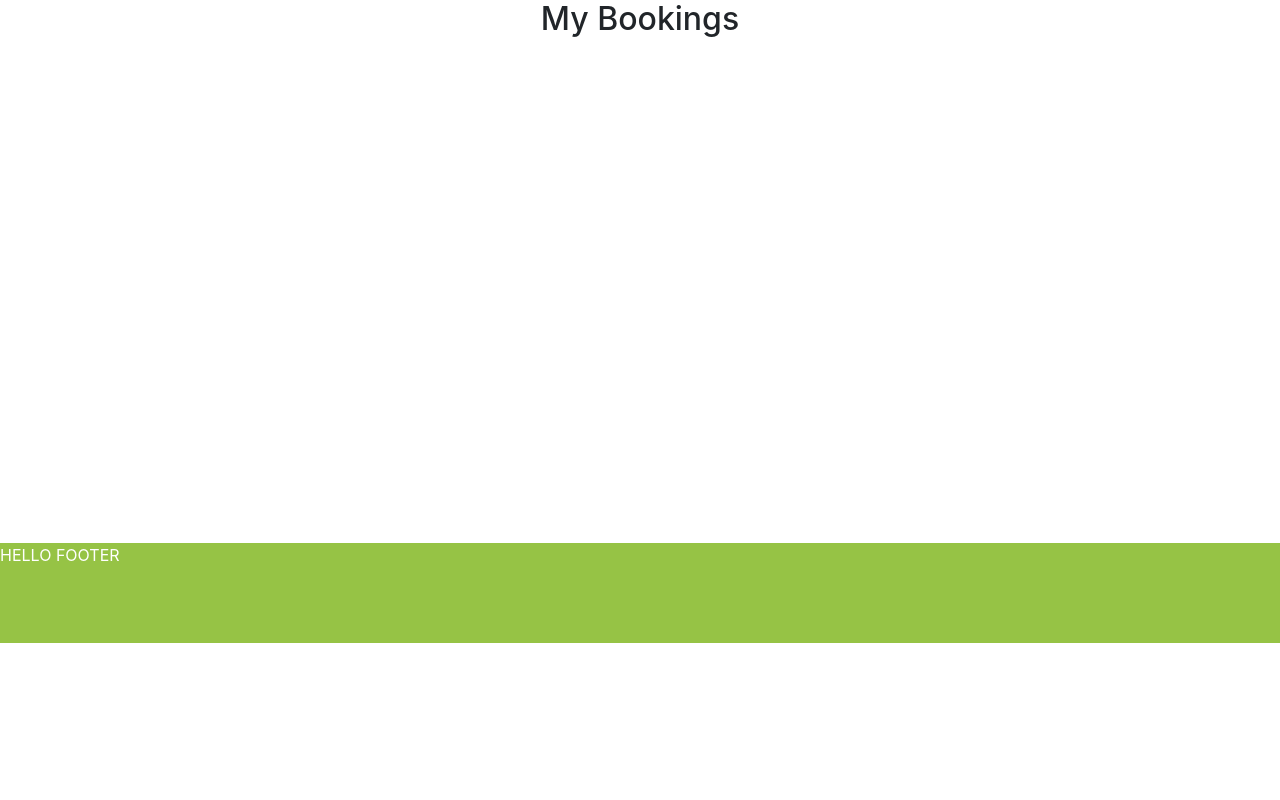
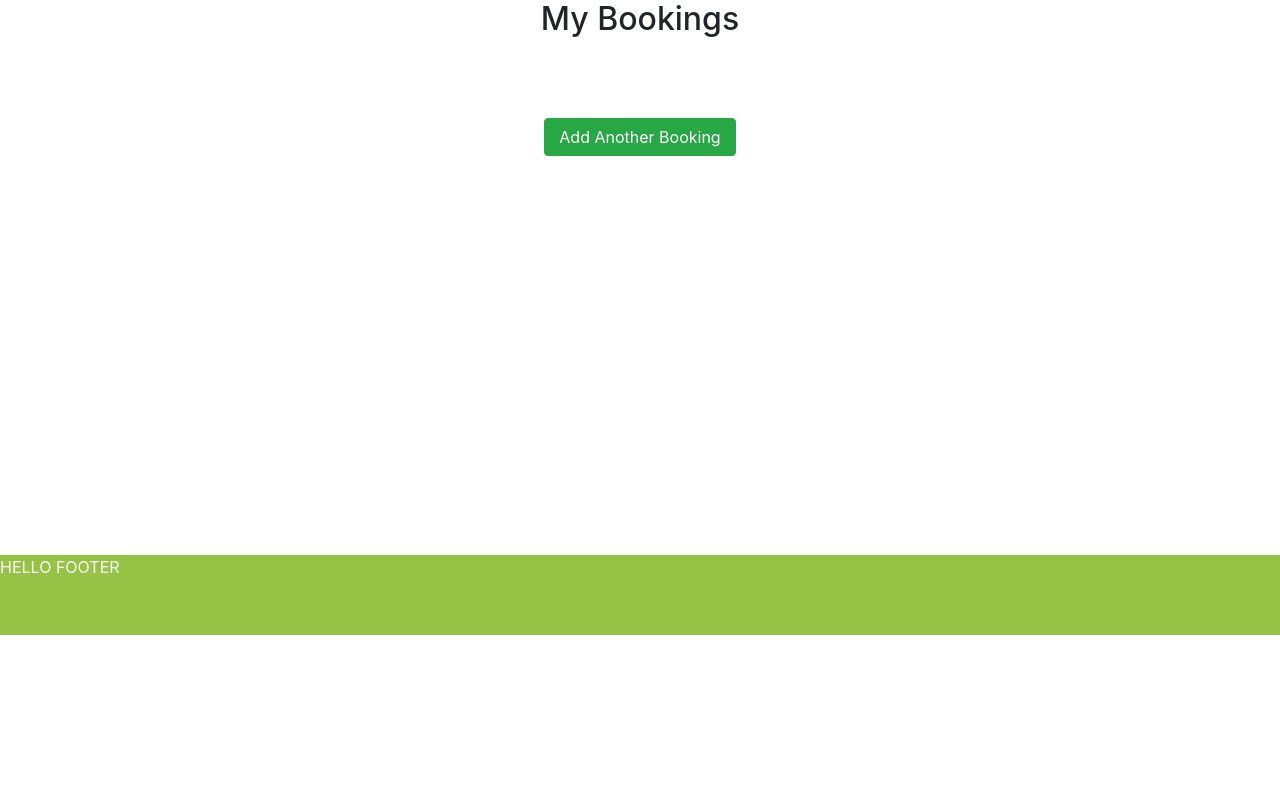
Before and after one commit to Code-Institute-Submissions/Booking-System-1, a Django app: template BOOKING_APP/templates/BOOKING_APP/my-bookings.html in a window 1280 px wide. Shown: the part 165-965 px from the top of the page. After the commit the page ends 800 px from the top, so only its background shows below. Run offline with Django 3.2, Linux system fonts and the light colour scheme; the template is opened without the code that fills it, so the values that code supplies are empty; some libraries are stand-ins or nearby versions.

Commit message:
Style my bookings page & Add sticky footer across all pages

```diff
--- a/BOOKING_APP/static/css/styles.css
+++ b/BOOKING_APP/static/css/styles.css
@@ -34,7 +34,6 @@
 /* ------------------------------------------ Main */
 article {
     text-align: center;
-    height: 88.5vh;
 }
 
 #log-in-article {
@@ -43,9 +42,11 @@ article {
 
 /* ---------------------------------------- Footer */
 #footer {
-    height: 100px;
     color: #ffff;
     background-color: #96C345;
+    width: 100%;
+    height: 10%;
+
 }
 
 /* ---------------------------------- Booking Page */
@@ -54,18 +55,26 @@ article {
     padding: 50px 0px;
     border-top: 1px solid #ddd;
     border-bottom: 1px solid #ddd;
-    float: left;
     width: 100%;
-    margin: 70px auto;
+    margin: auto;
 }
+
 .book-a-table p {
 	color: #9a9a9a;
 }
 
+#form-btns {
+    padding: 50px 0px;
+}
+
 /* ---------------------------------- My Bookings Page */
+#log-in-article {
+    height: auto;
+}
+
 #my-bookings {
     margin: auto;
-    width: 75%;
+    width: 100%;
     margin-top: 50px;
 }
 
@@ -73,18 +82,33 @@ article {
     margin-top: 20px;
 }
 
-#tab-book {
-    margin: auto;
+.tab-book {
     border: 3px #96C345 solid;
+    display: inline-flex;
+    padding: 10px;
+    margin: 30px;
+    min-width: 330px;
 }
 
-#tab-book td {
+.tab-book td {
     padding: 10px;
     text-align: left;
     border: 1px #96C345 solid;
+    min-width: 330px;
 }
 
 .edit-delete {
     margin: 0px 10px;
     padding: 10px;
 }
+
+#add-another {
+    text-align: center;
+    margin-top: 20px;
+}
+
+.add-btn {
+    text-align: center;
+    min-width: 15%;
+    margin: 30px auto 100px;
+}
--- a/BOOKING_APP/templates/BOOKING_APP/base.html
+++ b/BOOKING_APP/templates/BOOKING_APP/base.html
@@ -15,7 +15,6 @@
 	<link rel="stylesheet" href="../../static/css/styles.css">
 </head>
 <body>
-	<article>
 		<header>
 			<div id="top-nav">
 				<p class="top">
@@ -33,8 +32,7 @@
     {% block content %}
     <!-- Content Goes here -->
     {% endblock content %}
-</article>
-<footer id="footer">
+<footer id="footer" class="fixed-bottom">
 	HELLO FOOTER
 </footer>
 </body>
--- a/BOOKING_APP/templates/BOOKING_APP/my-bookings.html
+++ b/BOOKING_APP/templates/BOOKING_APP/my-bookings.html
@@ -18,9 +18,9 @@
    <h2 id="my-book-h2">
       My Bookings
    </h2>
-    <div id="my-bookings">
-    <table id="tab-book">
-      {% for booking in bookings %}
+   <div id="my-bookings"></div>
+   {% for booking in bookings %}
+    <table class="tab-book">
          <tr>
             <td>
                Name: {{ booking.name }}
@@ -62,8 +62,13 @@
                <i class="fas fa-trash edit-delete"></i>
             </td>
          </tr>
+      </table>
       {% endfor %}
-      </table>
    </div>
 </article>
+<aside>
+   <div id="add-another">
+      <a role="button" class="btn btn-success add-btn" href="{% url 'booking_view' %}">Add Another Booking</a>
+   </div>
+</aside>
 {%endblock%}
```
Also changed, not shown: BOOKING_APP/templates/BOOKING_APP/booking.html (+7 -3 lines), BOOKING_APP/views.py (+11 -1 lines).
